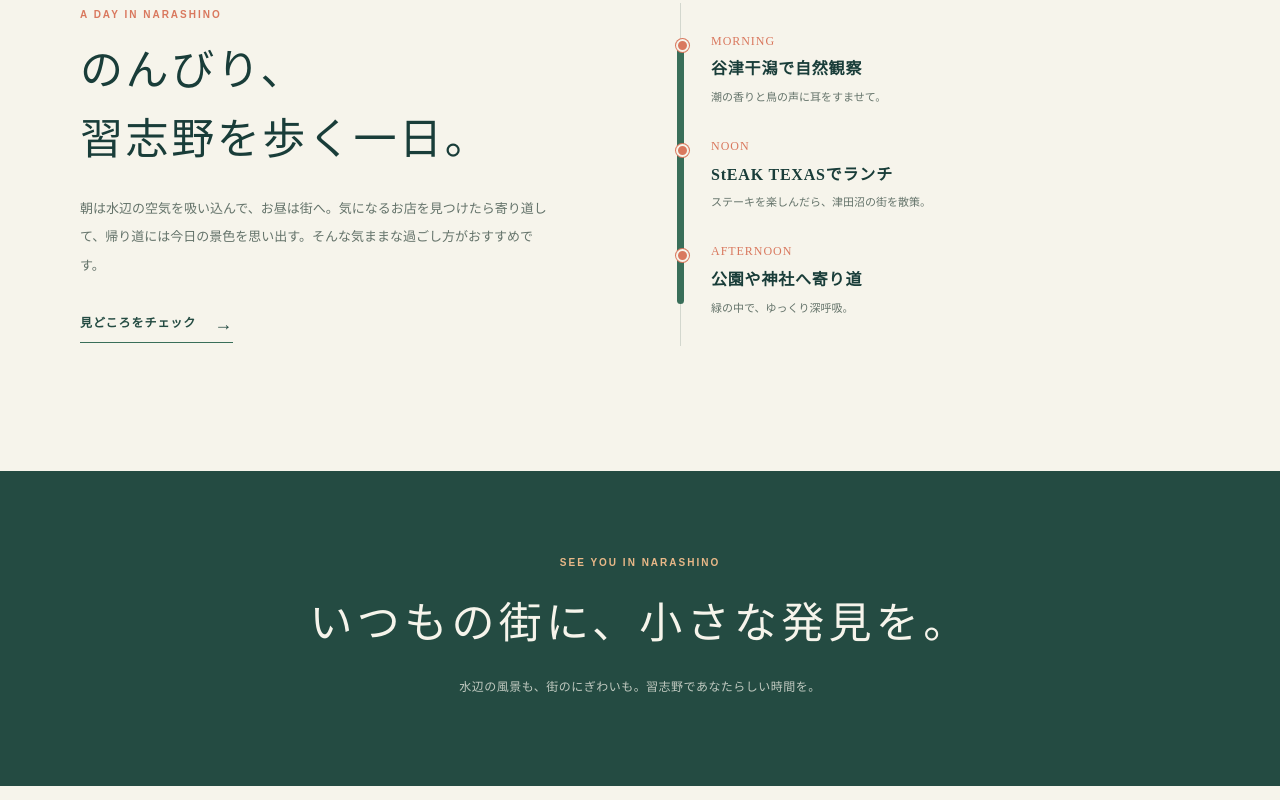
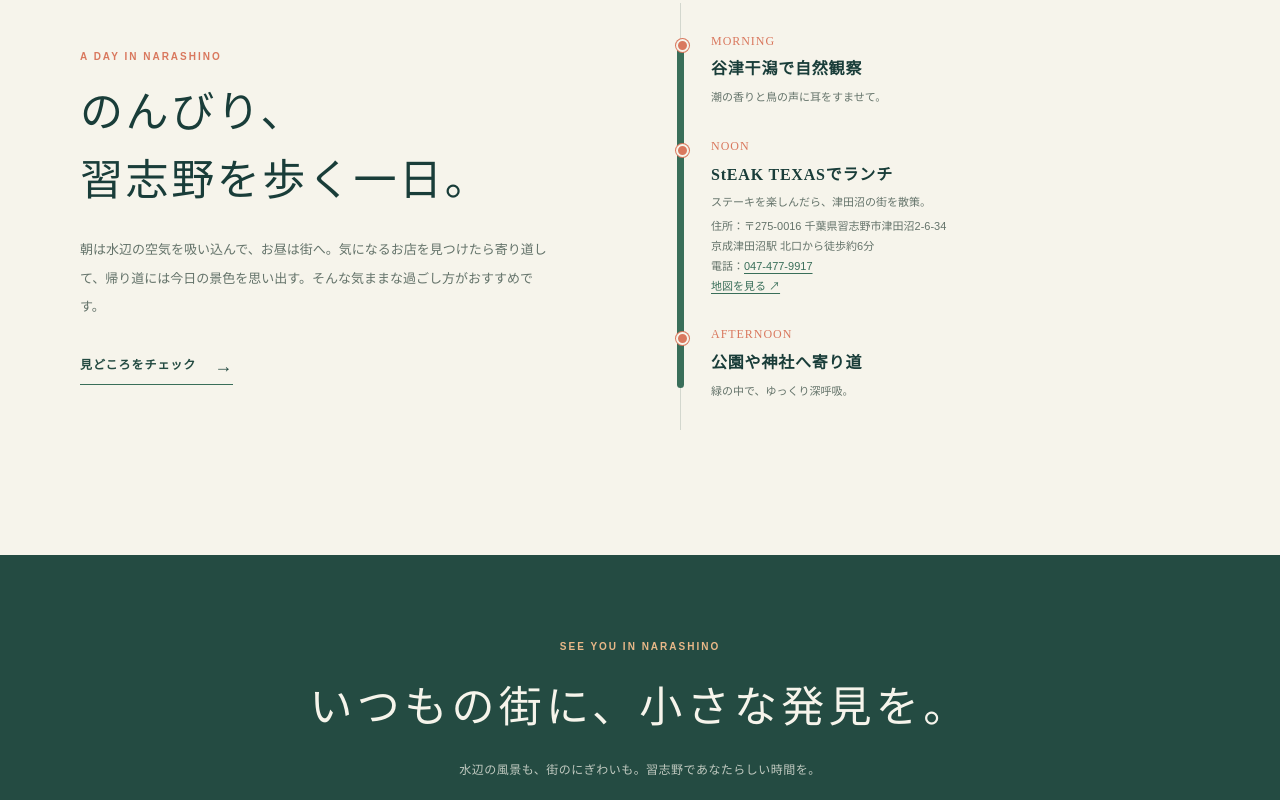
Before and after one commit to ick2522001-shohei/-, a plain HTML site: page index.html in a window 1280 px wide. Shown: the part 2148-2948 px from the top of the page. Drawn offline with Linux system fonts and the light colour scheme.

Commit message:
Add Steak Texas address and map details
Co-authored-by: Copilot <223556219+Copilot@users.noreply.github.com>

```diff
--- a/index.html
+++ b/index.html
@@ -510,6 +510,11 @@
       font-size: 11px;
     }
 
+    .route-stop a {
+      color: var(--green);
+      text-underline-offset: 3px;
+    }
+
     .closing {
       padding: 83px 24px 88px;
       background: var(--green-dark);
@@ -734,6 +739,10 @@
           <span class="route-time">NOON</span>
           <strong>StEAK TEXASでランチ</strong>
           <p>ステーキを楽しんだら、津田沼の街を散策。</p>
+          <p>住所：〒275-0016 千葉県習志野市津田沼2-6-34<br>
+            京成津田沼駅 北口から徒歩約6分<br>
+            電話：<a href="tel:0474779917">047-477-9917</a><br>
+            <a href="https://www.google.com/maps/search/?api=1&amp;query=%E3%83%86%E3%82%AD%E3%82%B5%E3%82%B9%20%E6%B4%A5%E7%94%B0%E6%B2%BC%E5%BA%97%20%E7%BF%92%E5%BF%97%E9%87%8E%E5%B8%82%E6%B4%A5%E7%94%B0%E6%B2%BC2-6-34" target="_blank" rel="noopener noreferrer">地図を見る ↗</a></p>
         </div>
         <div class="route-stop">
           <span class="route-time">AFTERNOON</span>
```
